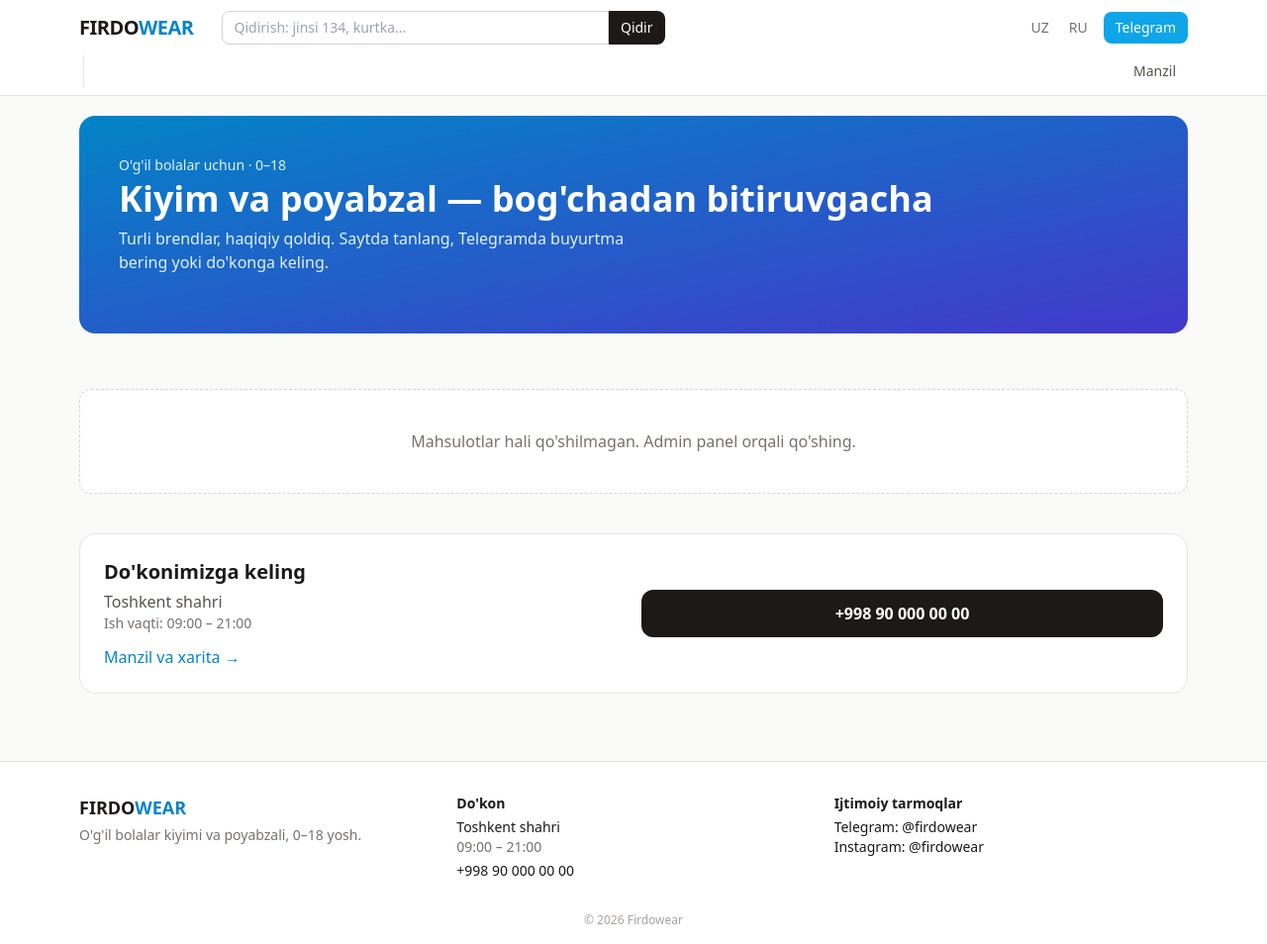
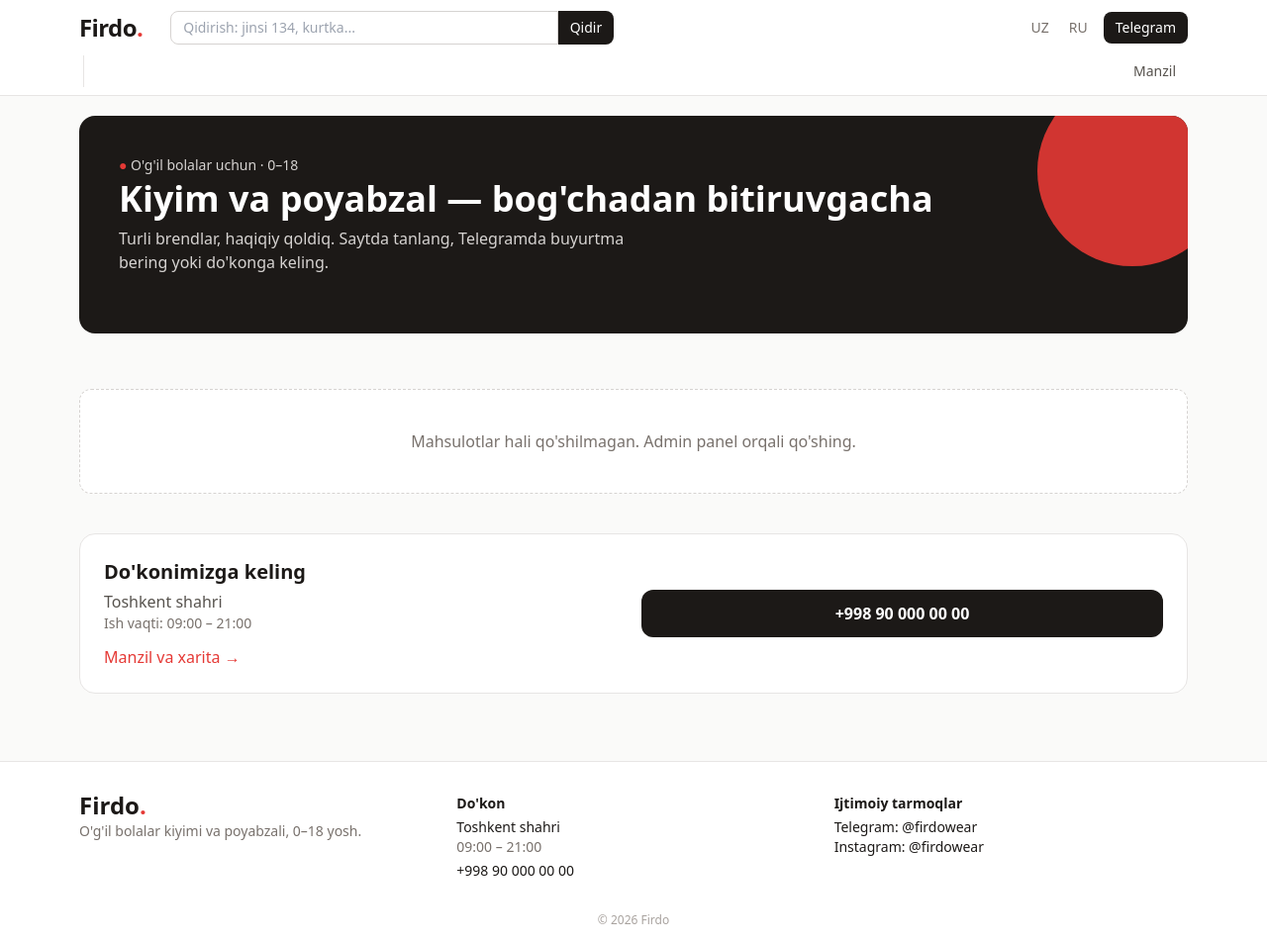
Before and after one commit to abadjonov/firdowear, a Django app: a page that uses templates/base.html in a window 1280 px wide. Shown: the whole page at 99% size. Run offline with Django 5.2, Linux system fonts and the light colour scheme; data that the repository does not hold is empty; some libraries are stand-ins or nearby versions.

Commit message:
Rebrand to Firdo: black primary, red (#E53935) accent dot, remove blue palette
Co-authored-by: arena-agent <297053741+arena-agent@users.noreply.github.com>

```diff
--- a/config/settings.py
+++ b/config/settings.py
@@ -96,7 +96,7 @@ DEFAULT_AUTO_FIELD = "django.db.models.BigAutoField"
 
 # --- Do'kon ma'lumotlari (shablonlarda ishlatiladi) ---
 SHOP = {
-    "name": "Firdowear",
+    "name": "Firdo",
     "phone": config("SHOP_PHONE", default="+998 90 000 00 00"),
     "telegram": config("SHOP_TELEGRAM", default="firdowear"),
     "instagram": config("SHOP_INSTAGRAM", default="firdowear"),
--- a/products/admin.py
+++ b/products/admin.py
@@ -109,6 +109,6 @@ class ProductAdmin(TabbedTranslationAdmin):
         return sum(v.stock for v in obj.variants.all())
 
 
-admin.site.site_header = "Firdowear — boshqaruv"
-admin.site.site_title = "Firdowear"
+admin.site.site_header = "Firdo — boshqaruv"
+admin.site.site_title = "Firdo"
 admin.site.index_title = "Do'kon boshqaruvi"
--- a/templates/base.html
+++ b/templates/base.html
@@ -6,6 +6,7 @@
   <title>{% block title %}{{ shop.name }}{% endblock %}</title>
   <meta name="description" content="{% block meta_description %}{% trans "O'g'il bolalar kiyimi 0–18 yosh. Toshkent." %}{% endblock %}">
   <script src="https://cdn.tailwindcss.com"></script>
+  <script>tailwind.config={theme:{extend:{colors:{brand:{DEFAULT:'#E53935',dark:'#C62828',light:'#FDECEA'}}}}}</script>
   <link rel="stylesheet" href="{% static 'css/site.css' %}">
 </head>
 <body class="bg-stone-50 text-stone-900 antialiased">
@@ -16,11 +17,11 @@
       <button id="menu-btn" class="md:hidden p-2 -ml-2" aria-label="Menu">
         <svg width="24" height="24" fill="none" stroke="currentColor" stroke-width="2"><path d="M4 7h16M4 12h16M4 17h16"/></svg>
       </button>
-      <a href="{% url 'pages:home' %}" class="font-black text-xl tracking-tight">FIRDO<span class="text-sky-600">WEAR</span></a>
+      <a href="{% url 'pages:home' %}" class="text-2xl font-black tracking-tight leading-none">Firdo<span class="text-brand">.</span></a>
 
       <form action="{% url 'products:catalog' %}" class="hidden md:flex flex-1 max-w-md mx-4">
         <input name="q" value="{{ request.GET.q }}" placeholder="{% trans 'Qidirish: jinsi 134, kurtka...' %}"
-               class="w-full rounded-l-lg border border-stone-300 px-3 py-1.5 text-sm focus:outline-none focus:border-sky-500">
+               class="w-full rounded-l-lg border border-stone-300 px-3 py-1.5 text-sm focus:outline-none focus:border-stone-900">
         <button class="rounded-r-lg bg-stone-900 text-white px-3 text-sm">{% trans "Qidir" %}</button>
       </form>
 
@@ -32,7 +33,7 @@
             <button name="language" value="{{ code }}" class="px-2 py-1 rounded {% if code == CUR %}bg-stone-900 text-white{% else %}text-stone-500 hover:bg-stone-100{% endif %}">{{ code|upper }}</button>
           {% endfor %}
         </form>
-        <a href="https://t.me/{{ shop.telegram }}" class="hidden sm:inline-flex items-center gap-1 bg-sky-500 text-white px-3 py-1.5 rounded-lg font-medium">Telegram</a>
+        <a href="https://t.me/{{ shop.telegram }}" class="hidden sm:inline-flex items-center gap-1 bg-stone-900 hover:bg-black text-white px-3 py-1.5 rounded-lg font-medium">Telegram</a>
       </div>
     </div>
 
@@ -85,7 +86,7 @@
 <footer class="mt-12 border-t border-stone-200 bg-white">
   <div class="max-w-6xl mx-auto px-4 py-8 grid gap-6 sm:grid-cols-3 text-sm">
     <div>
-      <div class="font-black text-lg">FIRDO<span class="text-sky-600">WEAR</span></div>
+      <div class="font-black text-2xl leading-none">Firdo<span class="text-brand">.</span></div>
       <p class="text-stone-500 mt-1">{% trans "O'g'il bolalar kiyimi va poyabzali, 0–18 yosh." %}</p>
     </div>
     <div>
@@ -103,7 +104,7 @@
   <div class="text-center text-xs text-stone-400 pb-4">© {% now "Y" %} {{ shop.name }}</div>
 </footer>
 
-<a href="https://t.me/{{ shop.telegram }}" class="sm:hidden fixed bottom-4 right-4 bg-sky-500 text-white px-4 py-3 rounded-full shadow-lg font-semibold z-20">Telegram</a>
+<a href="https://t.me/{{ shop.telegram }}" class="sm:hidden fixed bottom-4 right-4 bg-stone-900 text-white px-4 py-3 rounded-full shadow-lg font-semibold z-20">Telegram</a>
 
 <script>
   document.getElementById('menu-btn').onclick = () => document.getElementById('mobile-menu').classList.toggle('hidden');
--- a/templates/pages/contact.html
+++ b/templates/pages/contact.html
@@ -6,10 +6,10 @@
   <div class="bg-white rounded-2xl border border-stone-200 p-6 space-y-4">
     <div><div class="text-xs uppercase text-stone-400">{% trans "Manzil" %}</div><div class="font-medium">{{ shop.address }}</div></div>
     <div><div class="text-xs uppercase text-stone-400">{% trans "Ish vaqti" %}</div><div class="font-medium">{{ shop.hours }}</div></div>
-    <div><div class="text-xs uppercase text-stone-400">{% trans "Telefon" %}</div><a href="tel:{{ shop.phone|cut:' ' }}" class="font-medium text-sky-600">{{ shop.phone }}</a></div>
+    <div><div class="text-xs uppercase text-stone-400">{% trans "Telefon" %}</div><a href="tel:{{ shop.phone|cut:' ' }}" class="font-medium text-brand">{{ shop.phone }}</a></div>
     <div class="flex gap-2 pt-2">
-      <a href="https://t.me/{{ shop.telegram }}" class="flex-1 text-center bg-sky-500 text-white rounded-xl py-2.5 font-medium">Telegram</a>
-      <a href="https://instagram.com/{{ shop.instagram }}" class="flex-1 text-center bg-pink-600 text-white rounded-xl py-2.5 font-medium">Instagram</a>
+      <a href="https://t.me/{{ shop.telegram }}" class="flex-1 text-center bg-stone-900 text-white rounded-xl py-2.5 font-medium">Telegram</a>
+      <a href="https://instagram.com/{{ shop.instagram }}" class="flex-1 text-center bg-white border-2 border-stone-900 text-stone-900 rounded-xl py-2.5 font-medium">Instagram</a>
     </div>
   </div>
   <div class="bg-white rounded-2xl border border-stone-200 overflow-hidden min-h-[300px]">
--- a/templates/pages/home.html
+++ b/templates/pages/home.html
@@ -1,11 +1,12 @@
 {% extends "base.html" %}{% load i18n %}
 {% block content %}
-<section class="rounded-2xl bg-gradient-to-br from-sky-600 to-indigo-700 text-white p-6 sm:p-10">
-  <p class="text-sky-100 text-sm font-medium">{% trans "O'g'il bolalar uchun" %} · 0–18</p>
-  <h1 class="text-3xl sm:text-4xl font-black mt-1 leading-tight">{% trans "Kiyim va poyabzal — bog'chadan bitiruvgacha" %}</h1>
-  <p class="mt-2 text-sky-100 max-w-lg">{% trans "Turli brendlar, haqiqiy qoldiq. Saytda tanlang, Telegramda buyurtma bering yoki do'konga keling." %}</p>
-  <div class="mt-5 flex flex-wrap gap-2">
-    {% for a in menu_age_groups %}<a href="{{ a.get_absolute_url }}" class="bg-white/15 hover:bg-white/25 backdrop-blur px-4 py-2 rounded-full text-sm font-medium">{{ a.name }}</a>{% endfor %}
+<section class="rounded-2xl bg-stone-900 text-white relative overflow-hidden p-6 sm:p-10">
+  <span class="absolute -right-10 -top-10 w-48 h-48 rounded-full bg-brand/90"></span>
+  <p class="relative text-stone-300 text-sm font-medium"><span class="text-brand">●</span> {% trans "O'g'il bolalar uchun" %} · 0–18</p>
+  <h1 class="relative text-3xl sm:text-4xl font-black mt-1 leading-tight">{% trans "Kiyim va poyabzal — bog'chadan bitiruvgacha" %}</h1>
+  <p class="relative mt-2 text-stone-300 max-w-lg">{% trans "Turli brendlar, haqiqiy qoldiq. Saytda tanlang, Telegramda buyurtma bering yoki do'konga keling." %}</p>
+  <div class="relative mt-5 flex flex-wrap gap-2">
+    {% for a in menu_age_groups %}<a href="{{ a.get_absolute_url }}" class="bg-white text-stone-900 hover:bg-brand hover:text-white px-4 py-2 rounded-full text-sm font-medium">{{ a.name }}</a>{% endfor %}
   </div>
 </section>
 
@@ -21,10 +22,10 @@
 {% if featured %}<section class="mt-8"><div class="flex justify-between items-baseline mb-3"><h2 class="text-xl font-bold">{% trans "Tanlangan" %}</h2></div>
   <div class="grid grid-cols-2 sm:grid-cols-3 lg:grid-cols-4 gap-3">{% for p in featured %}{% include "products/_card.html" %}{% endfor %}</div></section>{% endif %}
 
-{% if new %}<section class="mt-8"><div class="flex justify-between items-baseline mb-3"><h2 class="text-xl font-bold">{% trans "Yangi kelganlar" %}</h2><a href="{% url 'products:catalog' %}?new=1" class="text-sm text-sky-600">{% trans "Barchasi" %} →</a></div>
+{% if new %}<section class="mt-8"><div class="flex justify-between items-baseline mb-3"><h2 class="text-xl font-bold">{% trans "Yangi kelganlar" %}</h2><a href="{% url 'products:catalog' %}?new=1" class="text-sm text-brand font-medium">{% trans "Barchasi" %} →</a></div>
   <div class="grid grid-cols-2 sm:grid-cols-3 lg:grid-cols-4 gap-3">{% for p in new %}{% include "products/_card.html" %}{% endfor %}</div></section>{% endif %}
 
-{% if sale %}<section class="mt-8"><div class="flex justify-between items-baseline mb-3"><h2 class="text-xl font-bold text-red-600">{% trans "Chegirmalar" %}</h2><a href="{% url 'products:catalog' %}?sale=1" class="text-sm text-sky-600">{% trans "Barchasi" %} →</a></div>
+{% if sale %}<section class="mt-8"><div class="flex justify-between items-baseline mb-3"><h2 class="text-xl font-bold text-brand">{% trans "Chegirmalar" %}</h2><a href="{% url 'products:catalog' %}?sale=1" class="text-sm text-brand font-medium">{% trans "Barchasi" %} →</a></div>
   <div class="grid grid-cols-2 sm:grid-cols-3 lg:grid-cols-4 gap-3">{% for p in sale %}{% include "products/_card.html" %}{% endfor %}</div></section>{% endif %}
 
 {% if not featured and not new and not sale %}
@@ -36,7 +37,7 @@
     <h2 class="text-xl font-bold">{% trans "Do'konimizga keling" %}</h2>
     <p class="mt-1 text-stone-600">{{ shop.address }}</p>
     <p class="text-stone-500 text-sm">{% trans "Ish vaqti" %}: {{ shop.hours }}</p>
-    <a href="{% url 'pages:contact' %}" class="inline-block mt-3 text-sky-600 font-medium">{% trans "Manzil va xarita" %} →</a>
+    <a href="{% url 'pages:contact' %}" class="inline-block mt-3 text-brand font-medium">{% trans "Manzil va xarita" %} →</a>
   </div>
   <a href="tel:{{ shop.phone|cut:' ' }}" class="text-center bg-stone-900 text-white rounded-xl py-3 font-semibold">{{ shop.phone }}</a>
 </section>
--- a/templates/products/_card.html
+++ b/templates/products/_card.html
@@ -6,8 +6,8 @@
       {% else %}<div class="w-full h-full flex items-center justify-center text-stone-300 text-sm">{% trans "Rasm yo'q" %}</div>{% endif %}
     {% endwith %}
     <div class="absolute top-2 left-2 flex flex-col gap-1">
-      {% if p.is_on_sale %}<span class="bg-red-500 text-white text-[11px] font-bold px-2 py-0.5 rounded">-{{ p.discount_percent }}%</span>{% endif %}
-      {% if p.is_new %}<span class="bg-sky-500 text-white text-[11px] font-bold px-2 py-0.5 rounded">{% trans "Yangi" %}</span>{% endif %}
+      {% if p.is_on_sale %}<span class="bg-brand text-white text-[11px] font-bold px-2 py-0.5 rounded">-{{ p.discount_percent }}%</span>{% endif %}
+      {% if p.is_new %}<span class="bg-stone-900 text-white text-[11px] font-bold px-2 py-0.5 rounded">{% trans "Yangi" %}</span>{% endif %}
     </div>
     {% if not p.in_stock %}<div class="absolute inset-x-0 bottom-0 bg-stone-900/70 text-white text-xs text-center py-1">{% trans "Tugagan" %}</div>{% endif %}
   </div>
--- a/templates/products/detail.html
+++ b/templates/products/detail.html
@@ -33,10 +33,10 @@
     <h1 class="text-2xl font-bold leading-tight mt-1">{{ product.name }}</h1>
 
     <div class="mt-3 flex items-baseline gap-3">
-      <span id="price" class="text-3xl font-black">{{ product.current_price|intcomma }}</span><span class="text-stone-500">{% trans "so'm" %}</span>
+      <span id="price" class="text-3xl font-black {% if product.is_on_sale %}text-brand{% endif %}">{{ product.current_price|intcomma }}</span><span class="text-stone-500">{% trans "so'm" %}</span>
       {% if product.is_on_sale %}
         <span class="text-stone-400 line-through">{{ product.price|intcomma }}</span>
-        <span class="bg-red-500 text-white text-xs font-bold px-2 py-0.5 rounded">-{{ product.discount_percent }}%</span>
+        <span class="bg-brand text-white text-xs font-bold px-2 py-0.5 rounded">-{{ product.discount_percent }}%</span>
       {% endif %}
     </div>
 
@@ -69,7 +69,7 @@
     {% endif %}
 
     <a id="order-btn" href="https://t.me/{{ shop.telegram }}" target="_blank"
-       class="mt-6 flex items-center justify-center gap-2 w-full bg-sky-500 hover:bg-sky-600 text-white rounded-xl py-3.5 font-semibold text-lg">
+       class="mt-6 flex items-center justify-center gap-2 w-full bg-stone-900 hover:bg-black text-white rounded-xl py-3.5 font-semibold text-lg">
       {% trans "Telegram orqali buyurtma" %}
     </a>
     <a href="tel:{{ shop.phone|cut:' ' }}" class="mt-2 block text-center border border-stone-300 rounded-xl py-3 font-medium">{% trans "Qo'ng'iroq" %}: {{ shop.phone }}</a>
```
